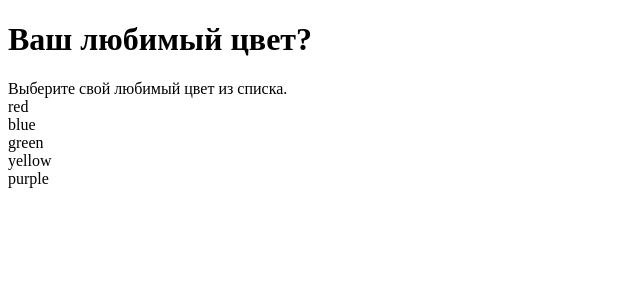
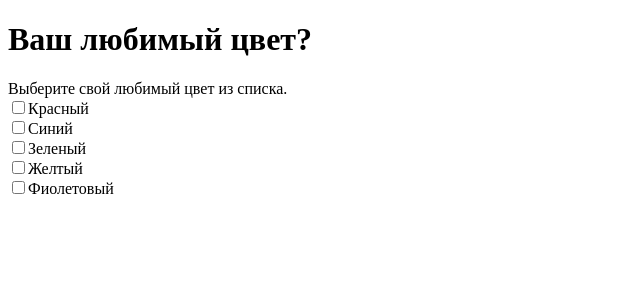
Before and after one commit to EropForWork/kosmo-forms, a React (Create React App) app: page / in a window 1280 px wide. Shown: the top 300 px of the page, without its empty margins (0-640 px from the left). Built offline with nearby package versions, Linux system fonts and the light colour scheme.

Commit message:
feat: Добавить модуль строки опции выбора.

```diff
--- a/src/Modules/Option-container.js
+++ b/src/Modules/Option-container.js
@@ -1,9 +1,12 @@
 import React from "react";
 
-class OptionContainer extends React.Component {
-    render() {
-        return <div>{this.props.value}</div>;
-    }
-}
+const OptionContainer = ({ label }) => {
+  return (
+    <div className="option-container">
+      <input type="checkbox" />
+      <span className="option-label">{label}</span>
+    </div>
+  );
+};
 
 export default OptionContainer;
--- a/src/Modules/Options-container.js
+++ b/src/Modules/Options-container.js
@@ -15,7 +15,7 @@ class OptionsContainer extends React.Component {
 			<div>
 				{
 					options.map((option) => (
-						<OptionContainer key={option.value} value={option.value} label={option.label} />
+						<OptionContainer key={option.value} label={option.label} />
 					))
 				}
 			</div>
```
Also changed, not shown: src/Modules/Option-checkbox.js (deleted), src/Modules/Option-text.js (deleted).
